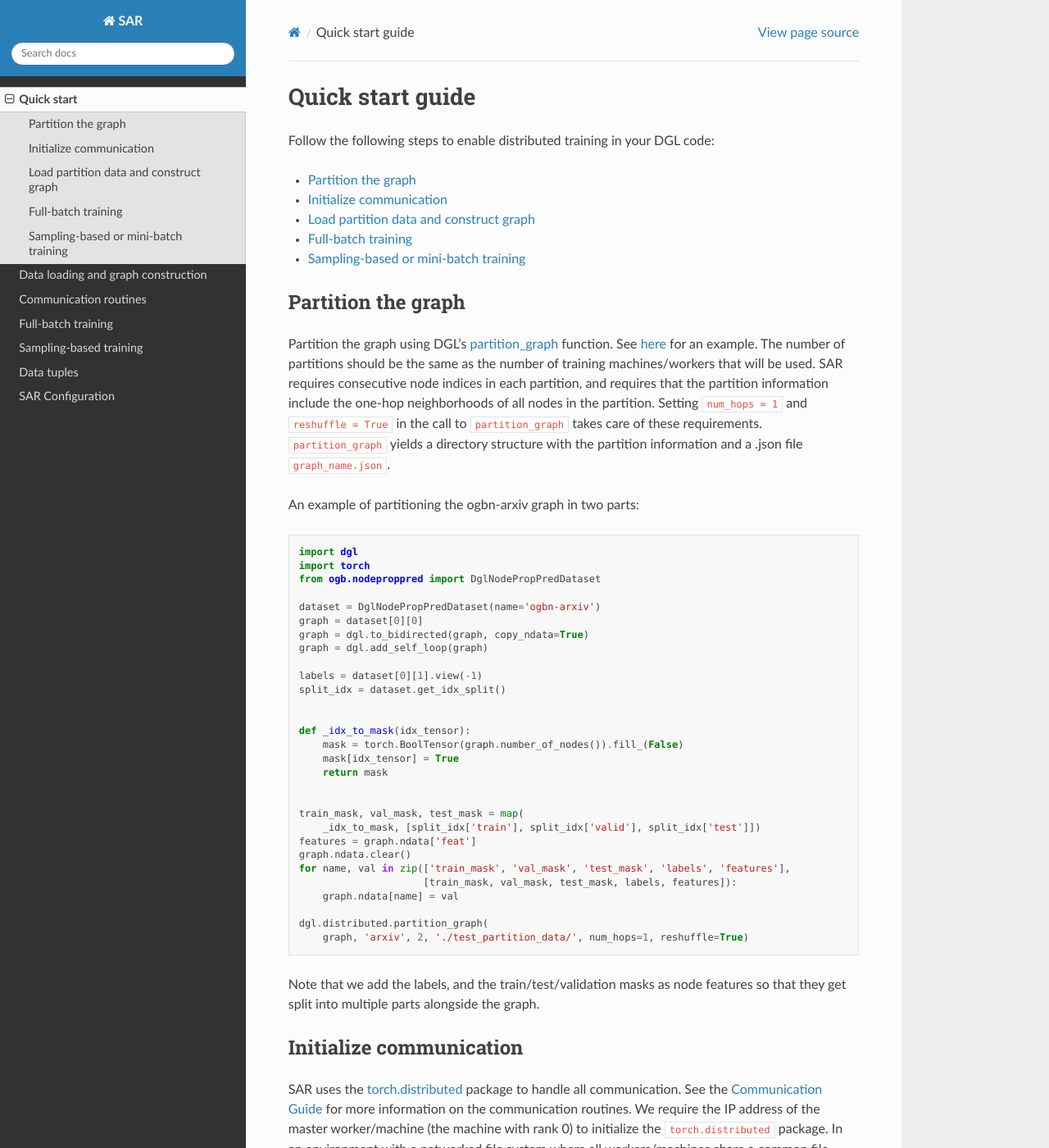
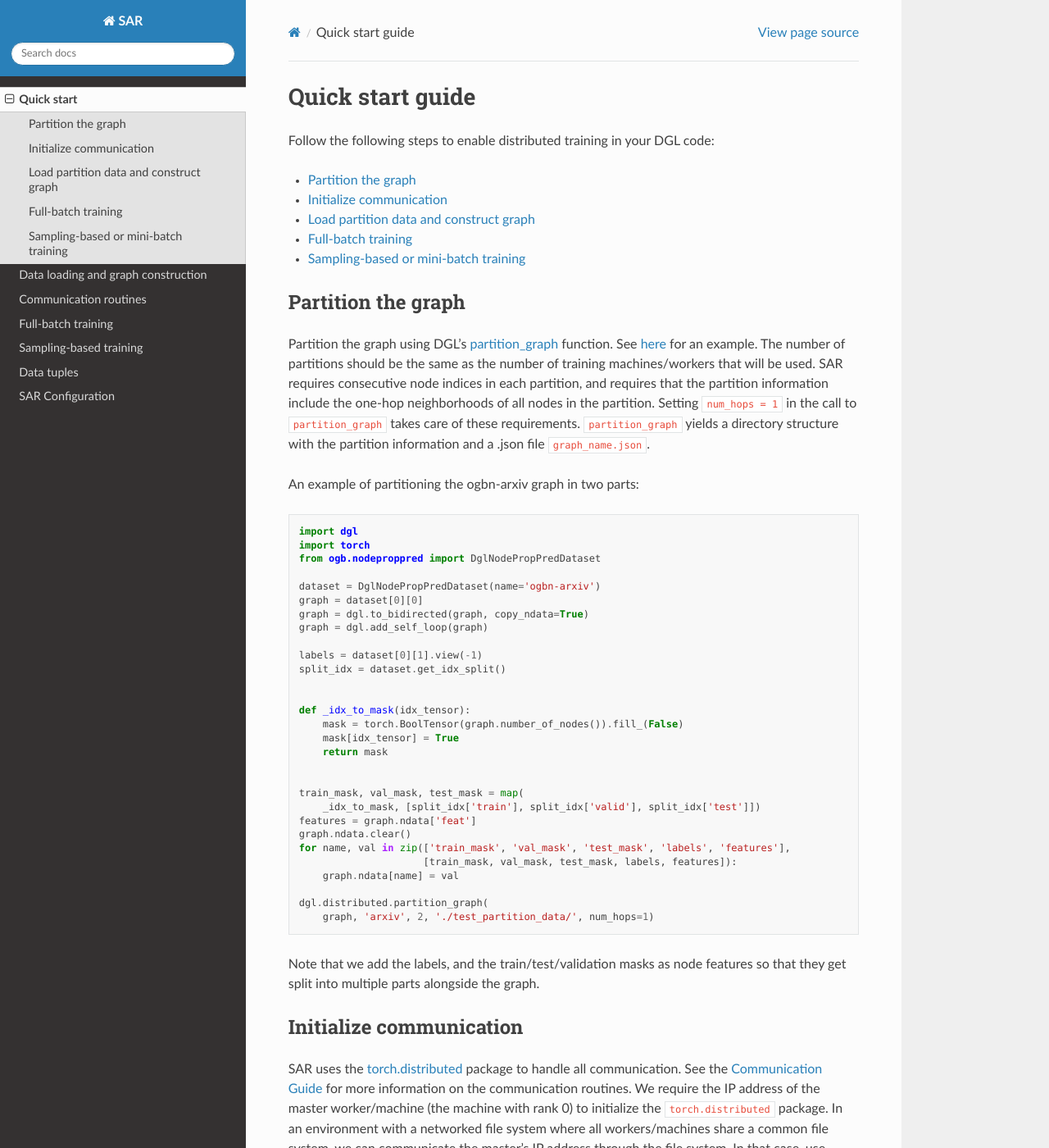
Before and after one commit to IntelLabs/SAR, a Sphinx documentation site: the page built from docs/source/quick_start.rst, in a window 1280 px wide and 1400 px high. Shown: the whole window at 82% size. Built offline with Sphinx 7.4.7 and the Read the Docs theme 2.0.0, drawn with Linux system fonts in a browser that asks for light colours.

Commit message:
Remove 'reshuffle' parameter from docs

```diff
--- a/docs/source/quick_start.rst
+++ b/docs/source/quick_start.rst
@@ -11,7 +11,7 @@
 
 Partition the graph
 ----------------------------------
-Partition the graph using DGL's `partition_graph <https://docs.dgl.ai/en/0.6.x/generated/dgl.distributed.partition.partition_graph.html>`_ function. See `here <https://github.com/dmlc/dgl/blob/master/examples/pytorch/graphsage/dist/partition_graph.py>`_ for an example. The number of partitions should be the same as the number of training machines/workers that will be used. SAR requires consecutive node indices in each partition, and requires that the partition information include the one-hop neighborhoods of all nodes in the partition. Setting ``num_hops = 1`` and ``reshuffle = True`` in the call to ``partition_graph`` takes care of these requirements. ``partition_graph`` yields a directory structure with the partition information and a .json file ``graph_name.json``.
+Partition the graph using DGL's `partition_graph <https://docs.dgl.ai/en/0.6.x/generated/dgl.distributed.partition.partition_graph.html>`_ function. See `here <https://github.com/dmlc/dgl/blob/master/examples/pytorch/graphsage/dist/partition_graph.py>`_ for an example. The number of partitions should be the same as the number of training machines/workers that will be used. SAR requires consecutive node indices in each partition, and requires that the partition information include the one-hop neighborhoods of all nodes in the partition. Setting ``num_hops = 1`` in the call to ``partition_graph`` takes care of these requirements. ``partition_graph`` yields a directory structure with the partition information and a .json file ``graph_name.json``.
 
 
 An example of partitioning the ogbn-arxiv graph in two parts: ::
@@ -44,7 +44,7 @@
         graph.ndata[name] = val
 
     dgl.distributed.partition_graph(
-        graph, 'arxiv', 2, './test_partition_data/', num_hops=1, reshuffle=True)
+        graph, 'arxiv', 2, './test_partition_data/', num_hops=1)
 
 ..
 
```
